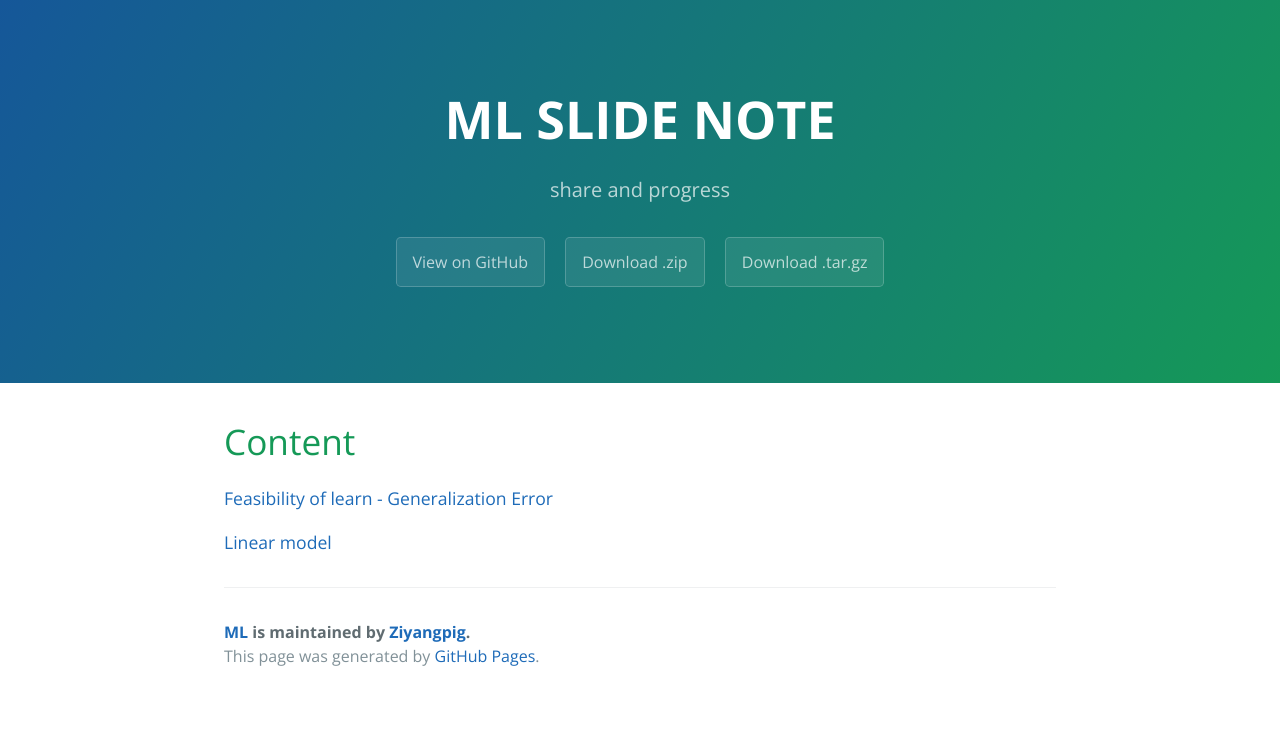
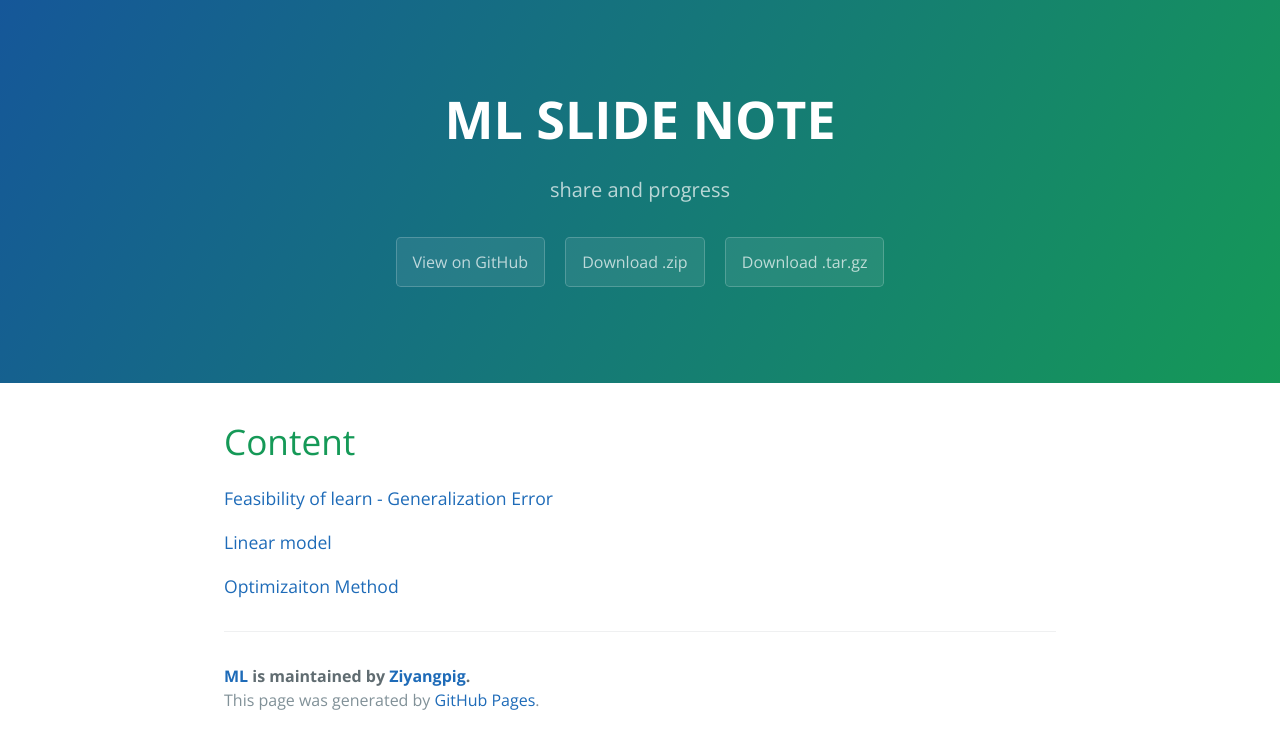
Before and after one commit to Ziyangpig/ML, a Jekyll site: the page built from index.md, in a window 1280 px wide. Shown: the top 749 px of the page. Built offline with Jekyll 4.4.1, drawn with Linux system fonts in a browser that asks for light colours; our own code applies the rules of GitHub Pages for plain Markdown files.

Commit message:
Update index.md

```diff
--- a/index.md
+++ b/index.md
@@ -8,3 +8,5 @@ title: ML SLIDE NOTE
 [Feasibility of learn - Generalization Error](./2024-12-06-Feasibility of learn.html)
 
 [Linear model](./Linear model.html)
+
+[Optimizaiton Method](./Optimization Algorithm.md)
```
